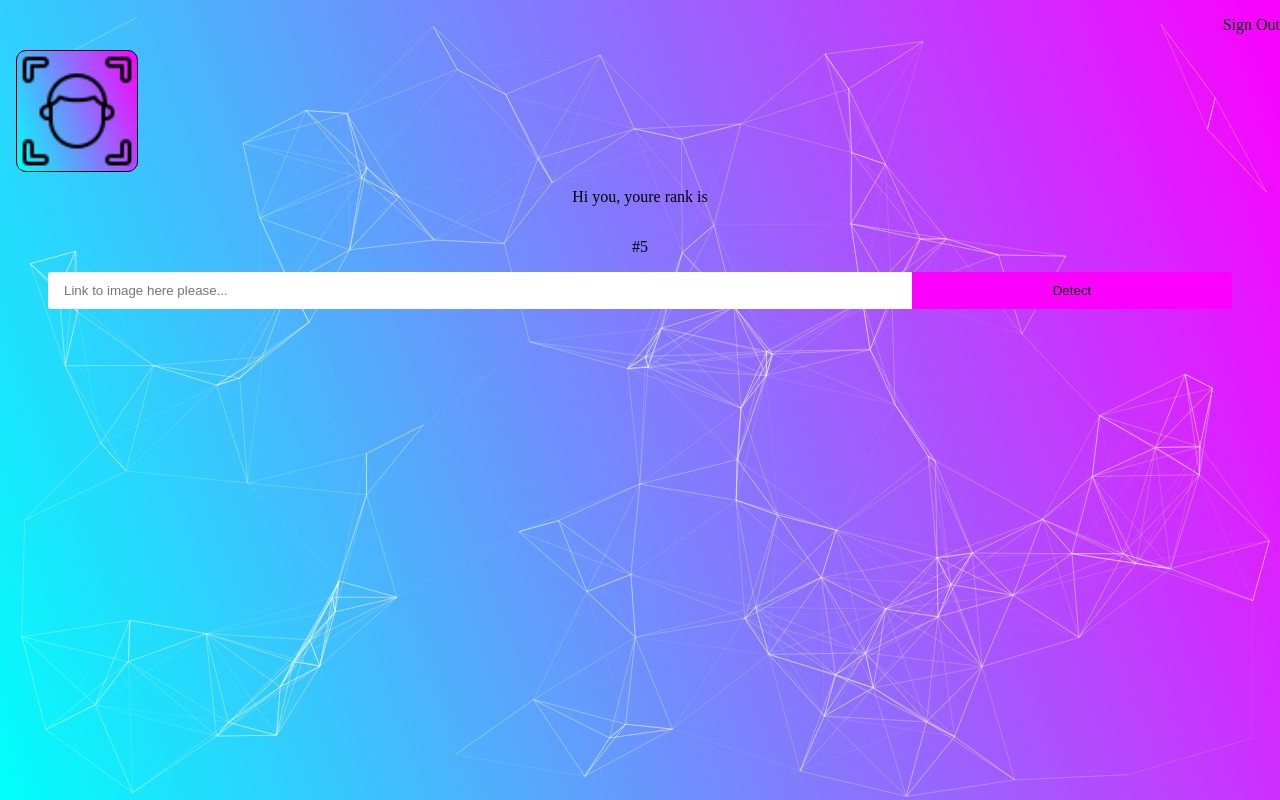
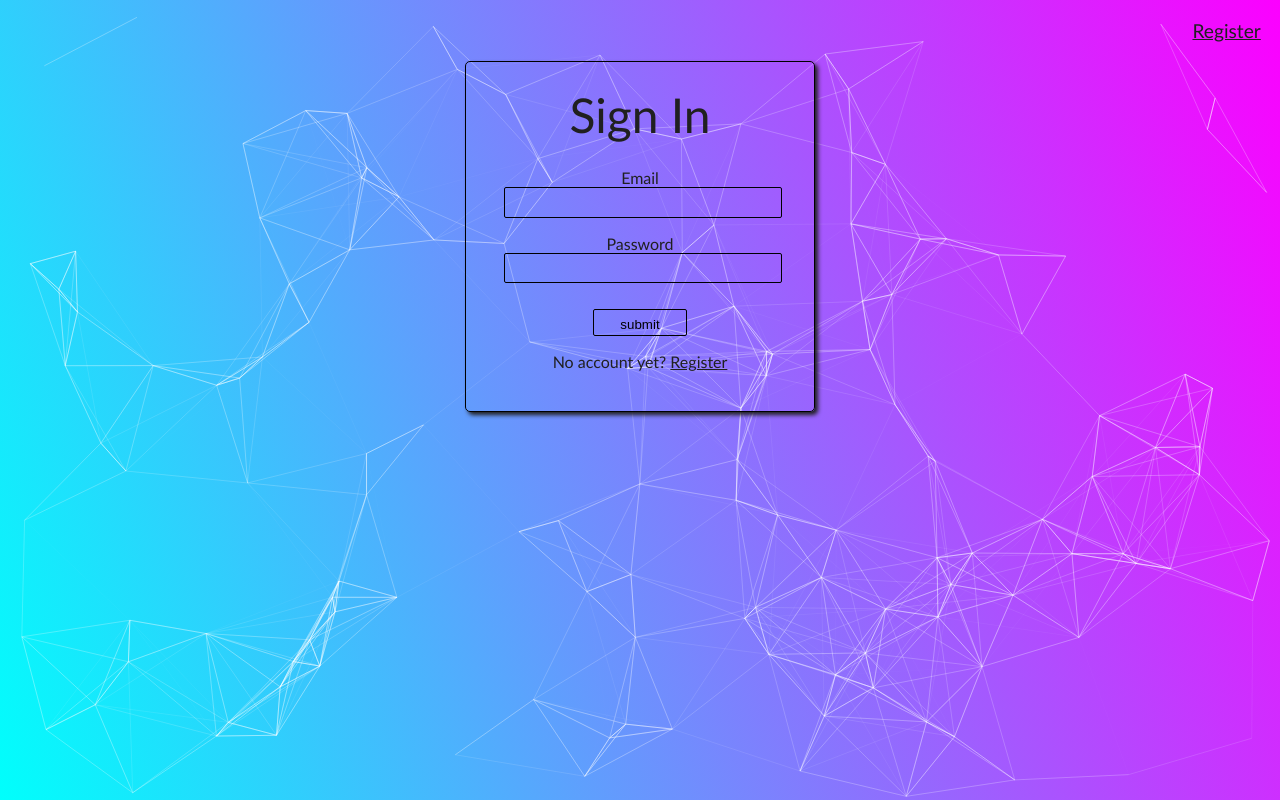
Before and after one commit to marije-db/facerecognition, a React (Vite) app in the folder facerecognition/: page / in a window 1280 px wide. Built offline with nearby package versions, Linux system fonts and the light colour scheme.

Commit message:
Added signin and register forms and added routing

```diff
--- a/facerecognition/src/App.jsx
+++ b/facerecognition/src/App.jsx
@@ -4,6 +4,8 @@ import Logo from "./components/Logo/Logo";
 import Rank from "./components/Rank/Rank";
 import ImageUrlForm from "./components/ImageUrlForm/ImageUrlForm";
 import FaceRecognition from "./components/FaceRecognition/FaceRecognition";
+import SignIn from "./components/Forms/SignIn/SignIn";
+import Register from "./components/Forms/Register/Register";
 import Particles from "react-tsparticles";
 import { loadSlim } from "tsparticles-slim";
 import './App.css';
@@ -81,6 +83,8 @@ function App() {
   const [image, setImage] = useState("")
   const [btnPressed, setBtnPressed] = useState(false)
   const [boxes, setBoxes] = useState([])
+  const [route, setRoute] = useState("signin")
+  // const [signedIn, setSignedIn] = useState(false)
 
   const particlesInit = useCallback(async engine => {
     await loadSlim(engine);
@@ -126,6 +130,14 @@ function App() {
         .catch(error => console.log('error', error));
   }
 
+  function handleRouteChange(route){
+    // if (route === 'home') {
+    //   setSignedIn(true)
+    // }
+    setRoute(route)
+  }
+
+
   return (
     <>
     <Particles
@@ -133,15 +145,32 @@ function App() {
             init={particlesInit}
             options={particleOptions}
         />
-      <Navigation />
+      <Navigation
+        handleRouteChange={handleRouteChange}
+        route={route}
+      />
+      {route === 'signin'
+        ?
+         <SignIn handleRouteChange={handleRouteChange} />
+        :
+        route === 'register'
+          ?
+            <Register handleRouteChange={handleRouteChange} />
+          :
+            <div>
               <Logo />
               <Rank />
-      <ImageUrlForm onInputChange={onInputChange} onButtonSubmit={onButtonSubmit} />
+              <ImageUrlForm
+                onInputChange={onInputChange}
+                onButtonSubmit={onButtonSubmit}
+              />
               <FaceRecognition
                 image={image}
                 showImage={btnPressed}
                 boxes={boxes}
               />
+            </div>
+      }
     </>
   )
 }
--- /dev/null
+++ b/facerecognition/src/components/Forms/Forms.css
@@ -0,0 +1,43 @@
+.legend {
+    font-size: 3rem;
+    margin-bottom: .4em;
+}
+
+fieldset {
+    border: none;
+}
+
+.input {
+    background-color: transparent;
+    border: 1px solid black;
+    border-radius: 2px;
+    height: 2em;
+}
+
+.form-container {
+    margin: auto;
+    padding: 1.5em;
+    border: 1px solid black;
+    border-radius: 5px;
+    width: 300px;
+    box-shadow: 3px 3px 4px #202020;
+}
+
+.input-container {
+    text-align: center;
+    width: 100%;
+    padding-bottom: 1em;
+}
+
+.input-container input {
+    width: 100%;
+}
+
+.submit-btn {
+    padding: .5em 2em;
+    cursor: pointer;
+}
+
+.link {
+    color: #202020;
+}
--- /dev/null
+++ b/facerecognition/src/components/Forms/Register/Register.jsx
@@ -0,0 +1,37 @@
+import "../Forms.css";
+
+/* eslint-disable react/prop-types */
+function Register({ handleRouteChange }){
+    return(
+            <form className="form-container">
+                <fieldset>
+                    <legend className="legend center">Register</legend>
+                    <div className="input-container">
+                        <label htmlFor="name">Name</label>
+                        <input className="input" type="text" id="name"/>
+                    </div>
+                    <div className="input-container">
+                        <label htmlFor="email">Email</label>
+                        <input className="input" type="email" id="email"/>
+                    </div>
+                    <div className="input-container">
+                        <label htmlFor="password">Password</label>
+                        <input className="input" type="password" name="" id="password" />
+                    </div>
+                </fieldset>
+                <div className="center">
+                    <input
+                        onClick={() => handleRouteChange('home')}
+                        className="submit-btn input"
+                        type="submit"
+                        value="submit"
+                    />
+                </div>
+                <div className="center">
+                    <p>Already signed up? <a className="link" href="#" onClick={() => handleRouteChange('signin')}>Sign In</a></p>
+                </div>
+            </form>
+    )
+}
+
+export default Register;
--- /dev/null
+++ b/facerecognition/src/components/Forms/SignIn/SignIn.jsx
@@ -0,0 +1,33 @@
+import "../Forms.css";
+
+/* eslint-disable react/prop-types */
+function SignIn({ handleRouteChange }){
+    return(
+            <form className="form-container">
+                <fieldset>
+                    <legend className="legend center">Sign In</legend>
+                    <div className="input-container">
+                        <label htmlFor="email">Email</label>
+                        <input className="input" type="email" id="email"/>
+                    </div>
+                    <div className="input-container">
+                        <label htmlFor="password">Password</label>
+                        <input className="input" type="password" name="" id="password" />
+                    </div>
+                </fieldset>
+                <div className="center">
+                    <input
+                        onClick={() => handleRouteChange('home')}
+                        className="submit-btn input"
+                        type="submit"
+                        value="submit"
+                    />
+                </div>
+                <div className="center">
+                    <p>No account yet? <a className="link" href="#" onClick={() => handleRouteChange('register')}>Register</a></p>
+                </div>
+            </form>
+    )
+}
+
+export default SignIn;
--- a/facerecognition/src/components/Navigation/Navigation.css
+++ b/facerecognition/src/components/Navigation/Navigation.css
@@ -1,4 +1,11 @@
 .nav {
+    font-size: 1.2rem;
     display: flex;
     justify-content: flex-end;
+    margin-right: 1em;
+    cursor: pointer;
 }
+
+.nav p {
+    text-decoration: underline;
+}
--- a/facerecognition/src/components/Navigation/Navigation.jsx
+++ b/facerecognition/src/components/Navigation/Navigation.jsx
@@ -1,12 +1,24 @@
 import "./Navigation.css"
 
-function Navigation() {
+/* eslint-disable react/prop-types */
+function Navigation({ handleRouteChange, route }) {
     return(
-        <>
-            <nav className="nav">
-                <p>Sign Out</p>
-            </nav>
-        </>
+            route === "home"
+                ?
+                    <nav className="nav">
+                        <p onClick={() => handleRouteChange('signin')}>Sign Out</p>
+                    </nav>
+                :
+                    route === "signin"
+                        ?
+                            <nav className="nav">
+                                <p onClick={() => handleRouteChange('register')}>Register</p>
+                            </nav>
+                        :
+                            <nav className="nav">
+                                <p onClick={() => handleRouteChange('signin')}>Sign in</p>
+                            </nav>
+
     )
 }
 
--- a/facerecognition/src/index.css
+++ b/facerecognition/src/index.css
@@ -1,6 +1,12 @@
 body {
+    Font-family: Optima, Segoe, Segoe UI, Candara, Calibri, Arial, sans-serif;
+    color: #202020;
     margin: 0;
     background: #00fffc;
     background: linear-gradient(70deg, #00fffc 0%, #fc00ff 100%);
     background-attachment: fixed;
 }
+
+.center {
+    text-align: center;
+}
```
Lines whose indentation alone changed are shown as unchanged.
